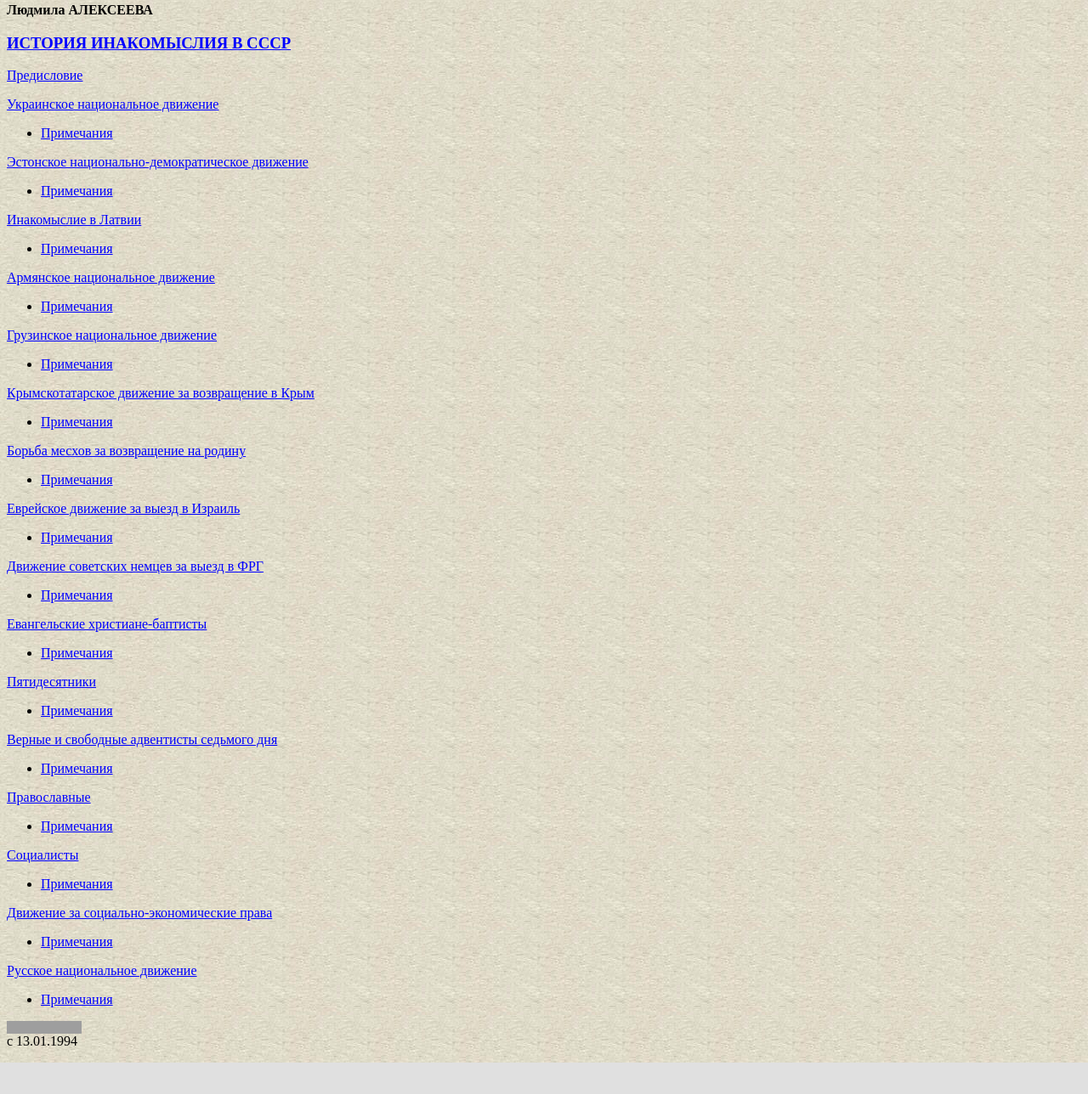
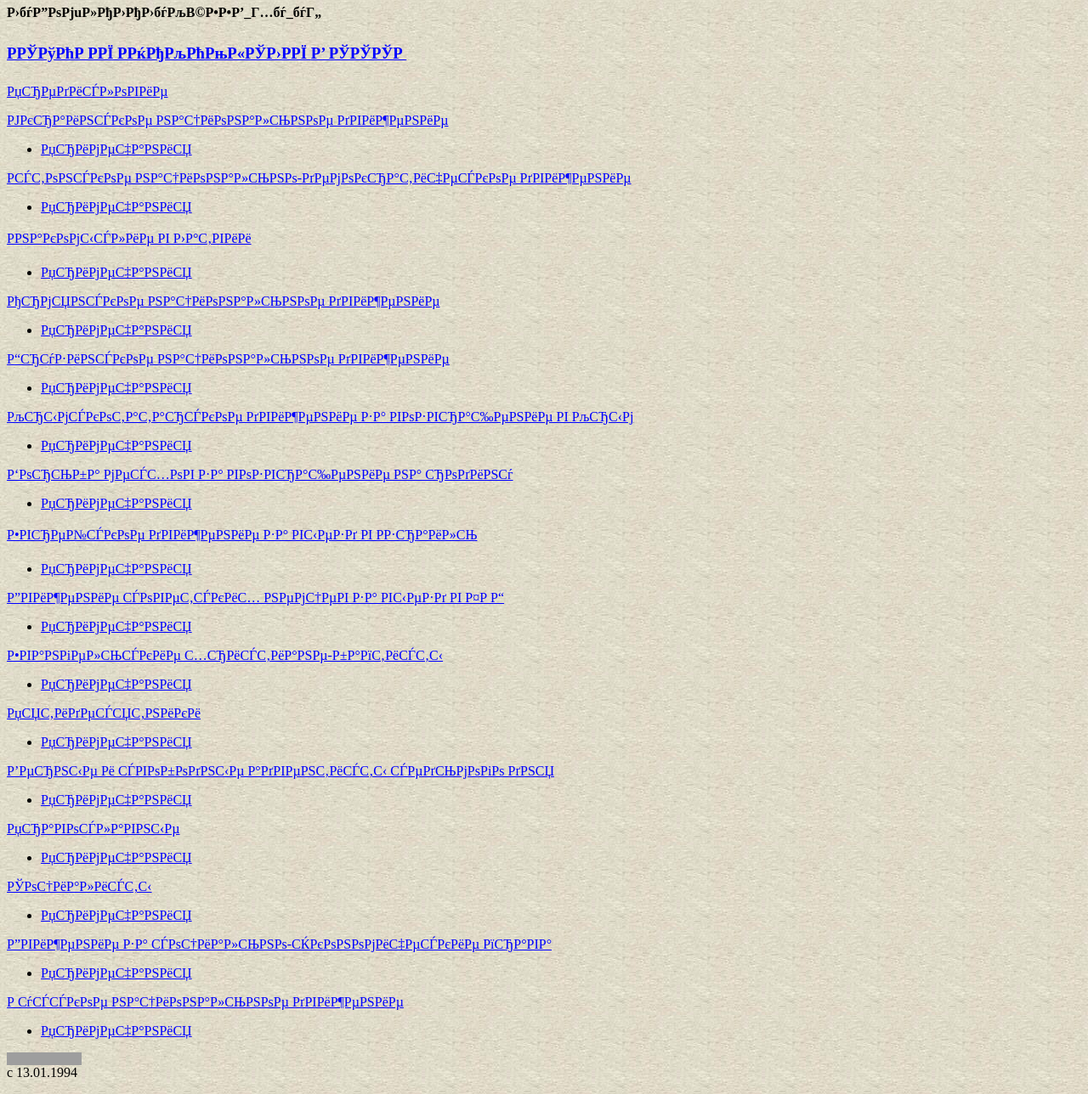
Before and after one commit to barionleg/geat, a plain HTML site: page hr/alexeeva_toc.htm in a window 1280 px wide. Shown: the part 5-1293 px from the top of the page at 85% size. Before the commit the page ends 1256 px from the top, so only its background shows below. Drawn offline with Linux system fonts and the light colour scheme; grey boxes are pictures that could not be loaded.

Commit message:
Update alexeeva_toc.htm

```diff
--- a/hr/alexeeva_toc.htm
+++ b/hr/alexeeva_toc.htm
@@ -3,84 +3,84 @@
 
 <HEAD>
 <META http-equiv="Content-Type" content="text/html; charset=windows-1251">
- <TITLE>л.алексеева. история инакомыслия в ссср</TITLE>
+ <TITLE>ЛიДомuлАЛАЛიК©ЕЕВ_Åი_იÄ. история инакомыслия в ссср</TITLE>
  <BASE TARGET="_document">
 </HEAD>
 
-<BODY LINK="#0000ff" BGCOLOR="#e0e0e0" BACKGROUND="bg.jpg" tppabs="http://old.memo.ru/history/diss/books/alexeewa/bg.jpg">
+<BODY LINK="#0000ff" BGCOLOR="#e0e0e0" BACKGROUND="bg.jpg" tppabs="bg.jpg">
  <BASEFONT SIZE="2">
-<b>Людмила АЛЕКСЕЕВА</b>
-<H3><A HREF="chapter1-1.htm" tppabs="http://old.memo.ru/history/diss/books/alexeewa/Chapter1.htm" TARGET="_document">ИСТОРИЯ ИНАКОМЫСЛИЯ <nobr>В СССР</nobr></A></H3>
-<P><A HREF="chapter1-1.htm#_VPID_3" tppabs="http://old.memo.ru/history/diss/books/alexeewa/Chapter1.htm#_VPID_3" TARGET="_document">Предисловие</A> </P>
-<P><A HREF="chapter2-1.htm#_VPID_6" tppabs="http://old.memo.ru/history/diss/books/alexeewa/Chapter2.htm#_VPID_6" TARGET="_document">Украинское национальное движение</A> </P>
+<b>ЛიДомuлАЛАЛიК©ЕЕВ_Åი_იÄ</b>
+<H3><A HREF="chapter1-1.htm" tppabs="Chapter1.htm" TARGET="_document">ИСТОРИЯ ИНАКОМЫСЛИЯ <nobr>В СССР</nobr></A></H3>
+<P><A HREF="chapter1-1.htm#_VPID_3" tppabs="Chapter1.htm#_VPID_3" TARGET="_document">Предисловие</A> </P>
+<P><A HREF="chapter2-1.htm#_VPID_6" tppabs="Chapter2.htm#_VPID_6" TARGET="_document">Украинское национальное движение</A> </P>
 <UL>
-<li><A HREF="chapter2-1.htm#_VPID_7" tppabs="http://old.memo.ru/history/diss/books/alexeewa/Chapter2.htm#_VPID_7" TARGET="_document">Примечания</A> </li>
+<li><A HREF="chapter2-1.htm#_VPID_7" tppabs="Chapter2.htm#_VPID_7" TARGET="_document">Примечания</A> </li>
 </UL>
-<P><A HREF="chapter4-1.htm#_VPID_10" tppabs="http://old.memo.ru/history/diss/books/alexeewa/Chapter4.htm#_VPID_10" TARGET="_document">Эстонское национально-демократическое движение</A> </P>
+<P><A HREF="chapter4-1.htm#_VPID_10" tppabs="Chapter4.htm#_VPID_10" TARGET="_document">Эстонское национально-демократическое движение</A> </P>
 <UL>
-<li><A HREF="chapter4-1.htm#_VPID_11" tppabs="http://old.memo.ru/history/diss/books/alexeewa/Chapter4.htm#_VPID_11" TARGET="_document">Примечания</A> </li>
+<li><A HREF="chapter4-1.htm#_VPID_11" tppabs="Chapter4.htm#_VPID_11" TARGET="_document">Примечания</A> </li>
 </UL>
-<P><A HREF="chapter5-1.htm#_VPID_12" tppabs="http://old.memo.ru/history/diss/books/alexeewa/Chapter5.htm#_VPID_12" TARGET="_document">Инакомыслие в Латвии</A> </P>
+<P><A HREF="chapter5-1.htm#_VPID_12" tppabs="Chapter5.htm#_VPID_12" TARGET="_document">Инакомыслие в Латвии</A> </P>
 <UL>
-<li><A HREF="chapter5-1.htm#_VPID_13" tppabs="http://old.memo.ru/history/diss/books/alexeewa/Chapter5.htm#_VPID_13" TARGET="_document">Примечания</A> </li>
+<li><A HREF="chapter5-1.htm#_VPID_13" tppabs="Chapter5.htm#_VPID_13" TARGET="_document">Примечания</A> </li>
 </UL>
-<P><A HREF="chapter6-1.htm#_VPID_14" tppabs="http://old.memo.ru/history/diss/books/alexeewa/Chapter6.htm#_VPID_14" TARGET="_document">Армянское национальное движение</A> </P>
+<P><A HREF="chapter6-1.htm#_VPID_14" tppabs="Chapter6.htm#_VPID_14" TARGET="_document">Армянское национальное движение</A> </P>
 <UL>
-<li><A HREF="chapter6-1.htm#_VPID_15" tppabs="http://old.memo.ru/history/diss/books/alexeewa/Chapter6.htm#_VPID_15" TARGET="_document">Примечания</A> </li>
+<li><A HREF="chapter6-1.htm#_VPID_15" tppabs="Chapter6.htm#_VPID_15" TARGET="_document">Примечания</A> </li>
 </UL>
-<P><A HREF="chapter7-1.htm#_VPID_16" tppabs="http://old.memo.ru/history/diss/books/alexeewa/Chapter7.htm#_VPID_16" TARGET="_document">Грузинское национальное движение</A> </P>
+<P><A HREF="chapter7-1.htm#_VPID_16" tppabs="Chapter7.htm#_VPID_16" TARGET="_document">Грузинское национальное движение</A> </P>
 <UL>
-<li><A HREF="chapter7-1.htm#_VPID_17" tppabs="http://old.memo.ru/history/diss/books/alexeewa/Chapter7.htm#_VPID_17" TARGET="_document">Примечания</A> </li>
+<li><A HREF="chapter7-1.htm#_VPID_17" tppabs="Chapter7.htm#_VPID_17" TARGET="_document">Примечания</A> </li>
 </UL>
-<P><A HREF="chapter8-1.htm#_VPID_18" tppabs="http://old.memo.ru/history/diss/books/alexeewa/Chapter8.htm#_VPID_18" TARGET="_document">Крымскотатарское движение
+<P><A HREF="chapter8-1.htm#_VPID_18" tppabs="Chapter8.htm#_VPID_18" TARGET="_document">Крымскотатарское движение
 за возвращение в Крым</A> </P>
 <UL>
-<li><A HREF="chapter8-1.htm#_VPID_19" tppabs="http://old.memo.ru/history/diss/books/alexeewa/Chapter8.htm#_VPID_19" TARGET="_document">Примечания</A> </li>
+<li><A HREF="chapter8-1.htm#_VPID_19" tppabs="Chapter8.htm#_VPID_19" TARGET="_document">Примечания</A> </li>
 </UL>
-<P><A HREF="chapter9-1.htm#_VPID_20" tppabs="http://old.memo.ru/history/diss/books/alexeewa/Chapter9.htm#_VPID_20" TARGET="_document">Борьба месхов
+<P><A HREF="chapter9-1.htm#_VPID_20" tppabs="Chapter9.htm#_VPID_20" TARGET="_document">Борьба месхов
 за возвращение на родину</A> </P>
 <UL>
-<li><A HREF="chapter9-1.htm#_VPID_21" tppabs="http://old.memo.ru/history/diss/books/alexeewa/Chapter9.htm#_VPID_21" TARGET="_document">Примечания</A> </li>
+<li><A HREF="chapter9-1.htm#_VPID_21" tppabs="Chapter9.htm#_VPID_21" TARGET="_document">Примечания</A> </li>
 </UL>
-<P><A HREF="chapter10-1.htm#_VPID_22" tppabs="http://old.memo.ru/history/diss/books/alexeewa/Chapter10.htm#_VPID_22" TARGET="_document">Еврейское движение за выезд в Израиль</A> </P>
+<P><A HREF="chapter10-1.htm#_VPID_22" tppabs="Chapter10.htm#_VPID_22" TARGET="_document">Еврейское движение за выезд в Израиль</A> </P>
 <UL>
-<li><A HREF="chapter10-1.htm#_VPID_23" tppabs="http://old.memo.ru/history/diss/books/alexeewa/Chapter10.htm#_VPID_23" TARGET="_document">Примечания</A> </li>
+<li><A HREF="chapter10-1.htm#_VPID_23" tppabs="Chapter10.htm#_VPID_23" TARGET="_document">Примечания</A> </li>
 </UL>
-<P><A HREF="chapter11-1.htm#_VPID_24" tppabs="http://old.memo.ru/history/diss/books/alexeewa/Chapter11.htm#_VPID_24" TARGET="_document">Движение советских немцев
+<P><A HREF="chapter11-1.htm#_VPID_24" tppabs="Chapter11.htm#_VPID_24" TARGET="_document">Движение советских немцев
 за выезд в ФРГ</A> </P>
 <UL>
-<li><A HREF="chapter11-1.htm#_VPID_25" tppabs="http://old.memo.ru/history/diss/books/alexeewa/Chapter11.htm#_VPID_25" TARGET="_document">Примечания</A> </li>
+<li><A HREF="chapter11-1.htm#_VPID_25" tppabs="Chapter11.htm#_VPID_25" TARGET="_document">Примечания</A> </li>
 </UL>
-<P><A HREF="chapter12-1.htm#_VPID_26" tppabs="http://old.memo.ru/history/diss/books/alexeewa/Chapter12.htm#_VPID_26" TARGET="_document">Евангельские христиане-баптисты</A> </P>
+<P><A HREF="chapter12-1.htm#_VPID_26" tppabs="Chapter12.htm#_VPID_26" TARGET="_document">Евангельские христиане-баптисты</A> </P>
 <UL>
-<li><A HREF="chapter12-1.htm#_VPID_27" tppabs="http://old.memo.ru/history/diss/books/alexeewa/Chapter12.htm#_VPID_27" TARGET="_document">Примечания</A> </li>
+<li><A HREF="chapter12-1.htm#_VPID_27" tppabs="Chapter12.htm#_VPID_27" TARGET="_document">Примечания</A> </li>
 </UL>
-<P><A HREF="chapter13-1.htm#_VPID_28" tppabs="http://old.memo.ru/history/diss/books/alexeewa/Chapter13.htm#_VPID_28" TARGET="_document">Пятидесятники</A> </P>
+<P><A HREF="chapter13-1.htm#_VPID_28" tppabs="Chapter13.htm#_VPID_28" TARGET="_document">Пятидесятники</A> </P>
 <UL>
-<li><A HREF="chapter13-1.htm#_VPID_29" tppabs="http://old.memo.ru/history/diss/books/alexeewa/Chapter13.htm#_VPID_29" TARGET="_document">Примечания</A> </li>
+<li><A HREF="chapter13-1.htm#_VPID_29" tppabs="Chapter13.htm#_VPID_29" TARGET="_document">Примечания</A> </li>
 </UL>
-<P><A HREF="chapter14-1.htm#_VPID_30" tppabs="http://old.memo.ru/history/diss/books/alexeewa/Chapter14.htm#_VPID_30" TARGET="_document">Верные и свободные
+<P><A HREF="chapter14-1.htm#_VPID_30" tppabs="Chapter14.htm#_VPID_30" TARGET="_document">Верные и свободные
 адвентисты седьмого дня</A> </P>
 <UL>
-<li><A HREF="chapter14-1.htm#_VPID_31" tppabs="http://old.memo.ru/history/diss/books/alexeewa/Chapter14.htm#_VPID_31" TARGET="_document">Примечания</A> </li>
+<li><A HREF="chapter14-1.htm#_VPID_31" tppabs="Chapter14.htm#_VPID_31" TARGET="_document">Примечания</A> </li>
 </UL>
-<P><A HREF="chapter15-1.htm#_VPID_32" tppabs="http://old.memo.ru/history/diss/books/alexeewa/Chapter15.htm#_VPID_32" TARGET="_document">Православные</A> </P>
+<P><A HREF="chapter15-1.htm#_VPID_32" tppabs="Chapter15.htm#_VPID_32" TARGET="_document">Православные</A> </P>
 <UL>
-<li><A HREF="chapter15-1.htm#_VPID_33" tppabs="http://old.memo.ru/history/diss/books/alexeewa/Chapter15.htm#_VPID_33" TARGET="_document">Примечания</A> </li>
+<li><A HREF="chapter15-1.htm#_VPID_33" tppabs="Chapter15.htm#_VPID_33" TARGET="_document">Примечания</A> </li>
 </UL>
 
-<P><A HREF="chapter17-1.htm#_VPID_53" tppabs="http://old.memo.ru/history/diss/books/alexeewa/Chapter17.htm#_VPID_53" TARGET="_document">Социалисты</A> </P>
+<P><A HREF="chapter17-1.htm#_VPID_53" tppabs="Chapter17.htm#_VPID_53" TARGET="_document">Социалисты</A> </P>
 <UL>
-<li><A HREF="chapter17-1.htm#_VPID_54" tppabs="http://old.memo.ru/history/diss/books/alexeewa/Chapter17.htm#_VPID_54" TARGET="_document">Примечания</A> </li>
+<li><A HREF="chapter17-1.htm#_VPID_54" tppabs="Chapter17.htm#_VPID_54" TARGET="_document">Примечания</A> </li>
 </UL>
-<P><A HREF="chapter18-1.htm#_VPID_55" tppabs="http://old.memo.ru/history/diss/books/alexeewa/Chapter18.htm#_VPID_55" TARGET="_document">Движение
+<P><A HREF="chapter18-1.htm#_VPID_55" tppabs="Chapter18.htm#_VPID_55" TARGET="_document">Движение
 за социально-экономические права</A> </P>
 <UL>
-<li><A HREF="chapter18-1.htm#_VPID_57" tppabs="http://old.memo.ru/history/diss/books/alexeewa/Chapter18.htm#_VPID_57" TARGET="_document">Примечания</A> </li>
+<li><A HREF="chapter18-1.htm#_VPID_57" tppabs="Chapter18.htm#_VPID_57" TARGET="_document">Примечания</A> </li>
 </UL>
-<P><A HREF="chapter19-1.htm#_VPID_58" tppabs="http://old.memo.ru/history/diss/books/alexeewa/Chapter19.htm#_VPID_58" TARGET="_document">Русское национальное движение</A> </P>
+<P><A HREF="chapter19-1.htm#_VPID_58" tppabs="Chapter19.htm#_VPID_58" TARGET="_document">Русское национальное движение</A> </P>
 <UL>
-<li><A HREF="chapter19-1.htm#_VPID_59" tppabs="http://old.memo.ru/history/diss/books/alexeewa/Chapter19.htm#_VPID_59" TARGET="_document">Примечания</A> </li>
+<li><A HREF="chapter19-1.htm#_VPID_59" tppabs="Chapter19.htm#_VPID_59" TARGET="_document">Примечания</A> </li>
 </UL><P>
 <!-- Top.Mail.Ru counter -->
 <script type="text/javascript">
```
